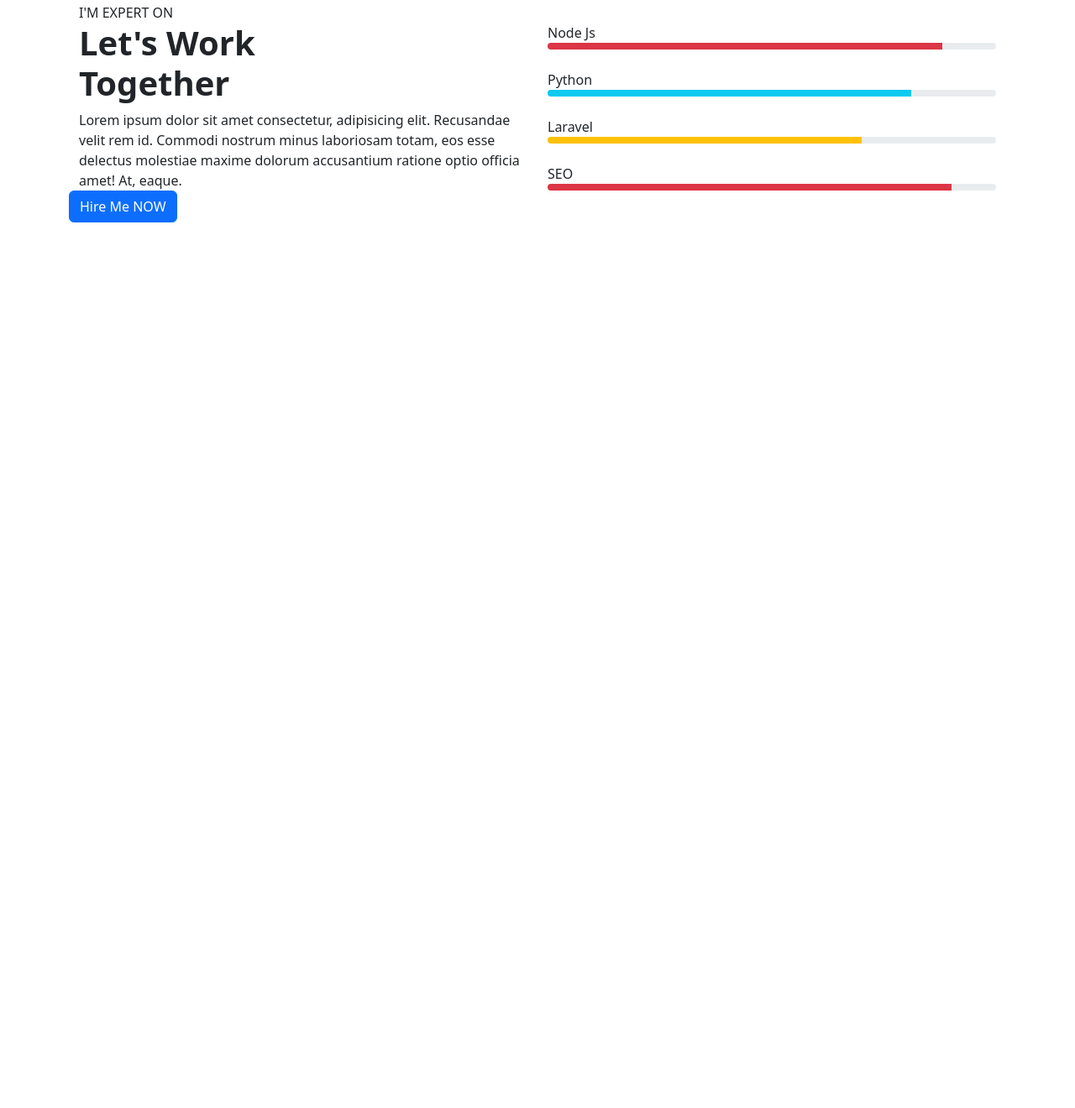
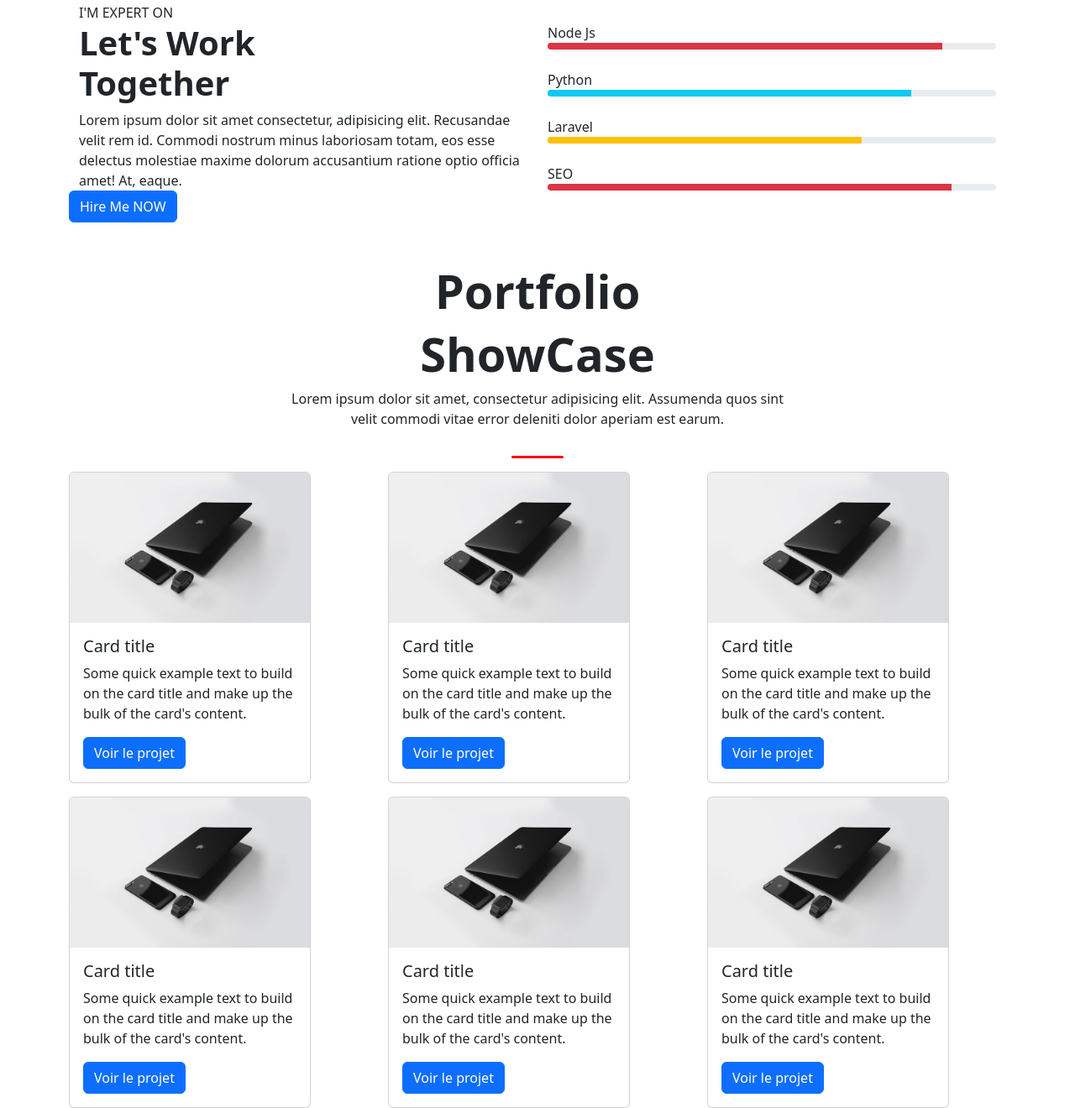
Before and after one commit to latifGnbea/work_group_porfolio, a plain HTML site: page index.html in a window 1280 px wide. Shown: the part 1051-2371 px from the top of the page at 84% size. Before the commit the page ends 1316 px from the top, so only its background shows below. Drawn offline with nearby package versions, Linux system fonts and the light colour scheme.

Commit message:
section porfolio

```diff
--- a/index.html
+++ b/index.html
@@ -1,5 +1,6 @@
 <!DOCTYPE html>
 <html lang="en">
+
 <head>
   <meta charset="UTF-8" />
   <meta http-equiv="X-UA-Compatible" content="IE=edge" />
@@ -9,16 +10,9 @@
     <link rel="stylesheet" href="assets/bootstrap-5.3.0-alpha3-dist/css/bootstrap.min.css">
         <link rel="stylesheet" href="assets/bootstrap-icons-1.10.5/font/bootstrap-icons.css">
     -->
-    <link
-      rel="stylesheet"
-      href="https://cdn.jsdelivr.net/npm/bootstrap-icons@1.10.5/font/bootstrap-icons.css"
-    />
-    <link
-      href="https://cdn.jsdelivr.net/npm/bootstrap@5.3.0-alpha3/dist/css/bootstrap.min.css"
-      rel="stylesheet"
-      integrity="sha384-KK94CHFLLe+nY2dmCWGMq91rCGa5gtU4mk92HdvYe+M/SXH301p5ILy+dN9+nJOZ"
-      crossorigin="anonymous"
-    />
+  <link rel="stylesheet" href="https://cdn.jsdelivr.net/npm/bootstrap-icons@1.10.5/font/bootstrap-icons.css" />
+  <link href="https://cdn.jsdelivr.net/npm/bootstrap@5.3.0-alpha3/dist/css/bootstrap.min.css" rel="stylesheet"
+    integrity="sha384-KK94CHFLLe+nY2dmCWGMq91rCGa5gtU4mk92HdvYe+M/SXH301p5ILy+dN9+nJOZ" crossorigin="anonymous" />
   <title>Mon Portfolio</title>
 </head>
 
@@ -28,23 +22,14 @@
       <nav class="navbar navbar-expand-md fs-5 bg-light">
         <div class="container-fluid">
           <a class="navbar-brand" href="#">Porfolio</a>
-            <button
-              class="navbar-toggler"
-              type="button"
-              data-bs-toggle="collapse"
-              data-bs-target="#navbarNav"
-              aria-controls="navbarNav"
-              aria-expanded="false"
-              aria-label="Toggle navigation"
-            >
+          <button class="navbar-toggler" type="button" data-bs-toggle="collapse" data-bs-target="#navbarNav"
+            aria-controls="navbarNav" aria-expanded="false" aria-label="Toggle navigation">
             <span class="navbar-toggler-icon"></span>
           </button>
           <div class="collapse navbar-collapse" id="navbarNav">
             <ul class="navbar-nav ms-auto">
               <li class="nav-item">
-                  <a class="nav-link active" aria-current="page" href="#"
-                    >Home</a
-                  >
+                <a class="nav-link active" aria-current="page" href="#">Home</a>
               </li>
               <li class="nav-item">
                 <a class="nav-link" href="#">Services</a>
@@ -73,18 +58,10 @@
           <div class="text-center">
             <!-- icons -->
             <div class="fs-4">
-                <i
-                  class="bi bi-facebook border border-danger fw-bold p-2 rounded-circle me-2"
-                ></i>
-                <i
-                  class="bi bi-twitter border border-danger fw-bold p-2 rounded-circle"
-                ></i>
-                <i
-                  class="bi bi-instagram border border-danger fw-bold p-2 rounded-circle"
-                ></i>
-                <i
-                  class="bi bi-linkedin border border-danger fw-bold p-2 rounded-circle"
-                ></i>
+              <i class="bi bi-facebook border border-danger fw-bold p-2 rounded-circle me-2"></i>
+              <i class="bi bi-twitter border border-danger fw-bold p-2 rounded-circle"></i>
+              <i class="bi bi-instagram border border-danger fw-bold p-2 rounded-circle"></i>
+              <i class="bi bi-linkedin border border-danger fw-bold p-2 rounded-circle"></i>
             </div>
             <!-- end icons -->
 
@@ -121,11 +98,7 @@
           </div>
           <div class="row">
             <div class="col-md-5">
-                <img
-                  src="assets/images/photo-format-png-6.png"
-                  width="200px"
-                  alt="photo de profil"
-                />
+              <img src="assets/images/photo-format-png-6.png" width="200px" alt="photo de profil" />
             </div>
             <div class="col-md-7 text-start">
               <h1>Hi , There</h1>
@@ -188,69 +161,129 @@
               <br />
               Node Js
               <div class="progress" style="height: 8px">
-                  <div
-                    class="progress-bar bg-danger"
-                    role="progressbar"
-                    aria-label="Success example"
-                    style="width: 88%"
-                    aria-valuenow="88"
-                    aria-valuemin="0"
-                    aria-valuemax="100"
-                  ></div>
+                <div class="progress-bar bg-danger" role="progressbar" aria-label="Success example" style="width: 88%"
+                  aria-valuenow="88" aria-valuemin="0" aria-valuemax="100"></div>
               </div>
               <br />
               Python
               <div class="progress" style="height: 8px">
-                  <div
-                    class="progress-bar bg-info"
-                    role="progressbar"
-                    aria-label="Info example"
-                    style="width: 81%"
-                    aria-valuenow="81"
-                    aria-valuemin="0"
-                    aria-valuemax="100"
-                  ></div>
+                <div class="progress-bar bg-info" role="progressbar" aria-label="Info example" style="width: 81%"
+                  aria-valuenow="81" aria-valuemin="0" aria-valuemax="100"></div>
               </div>
               <br />
               Laravel
               <div class="progress" style="height: 8px">
-                  <div
-                    class="progress-bar bg-warning"
-                    role="progressbar"
-                    aria-label="Warning example"
-                    style="width: 70%"
-                    aria-valuenow="70"
-                    aria-valuemin="0"
-                    aria-valuemax="100"
-                  ></div>
+                <div class="progress-bar bg-warning" role="progressbar" aria-label="Warning example" style="width: 70%"
+                  aria-valuenow="70" aria-valuemin="0" aria-valuemax="100"></div>
               </div>
               <br />
               SEO
               <div class="progress" style="height: 8px">
-                  <div
-                    class="progress-bar bg-danger"
-                    role="progressbar"
-                    aria-label="Danger example"
-                    style="width: 90%"
-                    aria-valuenow="90"
-                    aria-valuemin="0"
-                    aria-valuemax="100"
-                  ></div>
+                <div class="progress-bar bg-danger" role="progressbar" aria-label="Danger example" style="width: 90%"
+                  aria-valuenow="90" aria-valuemin="0" aria-valuemax="100"></div>
               </div>
             </div>
           </div>
           <button class="btn btn-primary">Hire Me NOW</button>
         </div>
       </section>
+      <section>
+        <div class="row text-center mt-5 mx-0 px-0">
+          <div class="col-md-6 offset-md-3">
+            <!-- <p class="text-danger">services</p> -->
+            <h1 class="fw-bold display-4">Portfolio</h1>
+            <h1 class="fw-bold display-4">ShowCase</h1>
+            <p>
+              Lorem ipsum dolor sit amet, consectetur adipisicing elit.
+              Assumenda quos sint velit commodi vitae error deleniti dolor
+              aperiam est earum.
+            </p>
+            <div class="d-flex justify-content-center">
+              <div class="m-3" id="separator"></div>
+            </div>
+          </div>
+        </div>
+        <div class="container">
+          <div class="row">
+            <div class="col-md-4">
+              <div class="card" style="width: 18rem;">
+                <img src="assets/images/projet.jpg" class="card-img-top" alt="...">
+                <div class="card-body">
+                  <h5 class="card-title">Card title</h5>
+                  <p class="card-text">Some quick example text to build on the card title and make up the bulk of the
+                    card's content.</p>
+                  <a href="#" class="btn btn-primary">Voir le projet</a>
+                </div>
+              </div>
+            </div>
+            <div class="col-md-4">
+              <div class="card" style="width: 18rem;">
+                <img src="assets/images/projet.jpg" class="card-img-top" alt="...">
+                <div class="card-body">
+                  <h5 class="card-title">Card title</h5>
+                  <p class="card-text">Some quick example text to build on the card title and make up the bulk of the
+                    card's content.</p>
+                  <a href="#" class="btn btn-primary">Voir le projet</a>
+                </div>
+              </div>
+            </div>
+            <div class="col-md-4">
+              <div class="card" style="width: 18rem;">
+                <img src="assets/images/projet.jpg" class="card-img-top" alt="...">
+                <div class="card-body">
+                  <h5 class="card-title">Card title</h5>
+                  <p class="card-text">Some quick example text to build on the card title and make up the bulk of the
+                    card's content.</p>
+                  <a href="#" class="btn btn-primary">Voir le projet</a>
+                </div>
+              </div>
+            </div>
+            <div class="col-md-4">
+              <div class="card mt-3" style="width: 18rem;">
+                <img src="assets/images/projet.jpg" class="card-img-top" alt="...">
+                <div class="card-body">
+                  <h5 class="card-title">Card title</h5>
+                  <p class="card-text">Some quick example text to build on the card title and make up the bulk of the
+                    card's content.</p>
+                  <a href="#" class="btn btn-primary">Voir le projet</a>
+                </div>
+              </div>
+            </div>
+            <div class="col-md-4">
+              <div class="card mt-3" style="width: 18rem;">
+                <img src="assets/images/projet.jpg" class="card-img-top" alt="...">
+                <div class="card-body">
+                  <h5 class="card-title">Card title</h5>
+                  <p class="card-text">Some quick example text to build on the card title and make up the bulk of the
+                    card's content.</p>
+                  <a href="#" class="btn btn-primary">Voir le projet</a>
+                </div>
+              </div>
+            </div>
+            <div class="col-md-4">
+              <div class="card mt-3" style="width: 18rem;">
+                <img src="assets/images/projet.jpg" class="card-img-top" alt="...">
+                <div class="card-body">
+                  <h5 class="card-title">Card title</h5>
+                  <p class="card-text">Some quick example text to build on the card title and make up the bulk of the
+                    card's content.</p>
+                  <a href="#" class="btn btn-primary">Voir le projet</a>
+                </div>
+              </div>
+            </div>
+          </div>
+
+        </div>
+
+      </section>
     </main>
   </div>
 
   <!-- <script src="assets/bootstrap-5.3.0-alpha3-dist/js/bootstrap.bundle.js"></script> -->
-    <script
-      src="https://cdn.jsdelivr.net/npm/bootstrap@5.3.0-alpha3/dist/js/bootstrap.bundle.min.js"
+  <script src="https://cdn.jsdelivr.net/npm/bootstrap@5.3.0-alpha3/dist/js/bootstrap.bundle.min.js"
     integrity="sha384-ENjdO4Dr2bkBIFxQpeoTz1HIcje39Wm4jDKdf19U8gI4ddQ3GYNS7NTKfAdVQSZe"
-      crossorigin="anonymous"
-    ></script>
+    crossorigin="anonymous"></script>
   <script src="assets/main.js"></script>
 </body>
+
 </html>
```
Also changed, not shown: assets/images/projet.jpg (added), 1 other file. Lines whose indentation alone changed are shown as unchanged.
